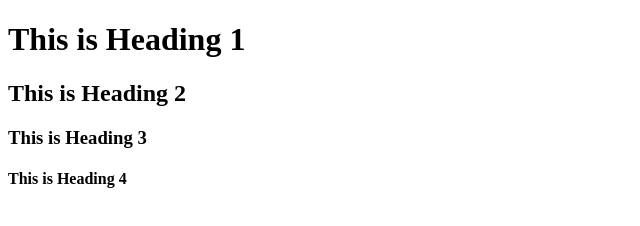
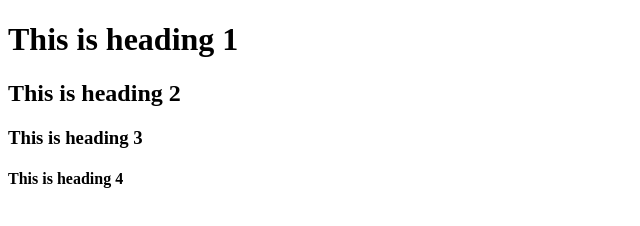
Before and after one commit to aathira-143/csstask9.html, a plain HTML site: page index.html in a window 1280 px wide. Shown: the whole page, without its empty margins (0-640 px from the left). Drawn offline with Linux system fonts and the light colour scheme.

Commit message:
Update index.html

```diff
--- a/index.html
+++ b/index.html
@@ -1,15 +1,13 @@
 <!DOCTYPE html>
-<html lang="en">
-<head>
-    <meta charset="UTF-8">
-    <meta name="viewport" content="width=device-width, initial-scale=1.0">
-    <title>Task9</title>
-</head>
-<body>
-    <h1>This is Heading 1</h1>
-    <h2>This is Heading 2</h2>
-    <h3>This is Heading 3</h3>
-    <h4>This is Heading 4</h4>
-    <link rel="stylesheet" href="Task9.css">
-</body>
+<html>
+    <head>
+        <title>TASK 9</title>
+        <link href="css9.css" type="text/css" rel="stylesheet">
+    </head>
+    <body>
+        <h1>This is heading 1</h1>
+        <h2>This is heading 2</h2>
+        <h3>This is heading 3</h3>
+        <h4>This is heading 4</h4>
+    </body>
 </html>
```
